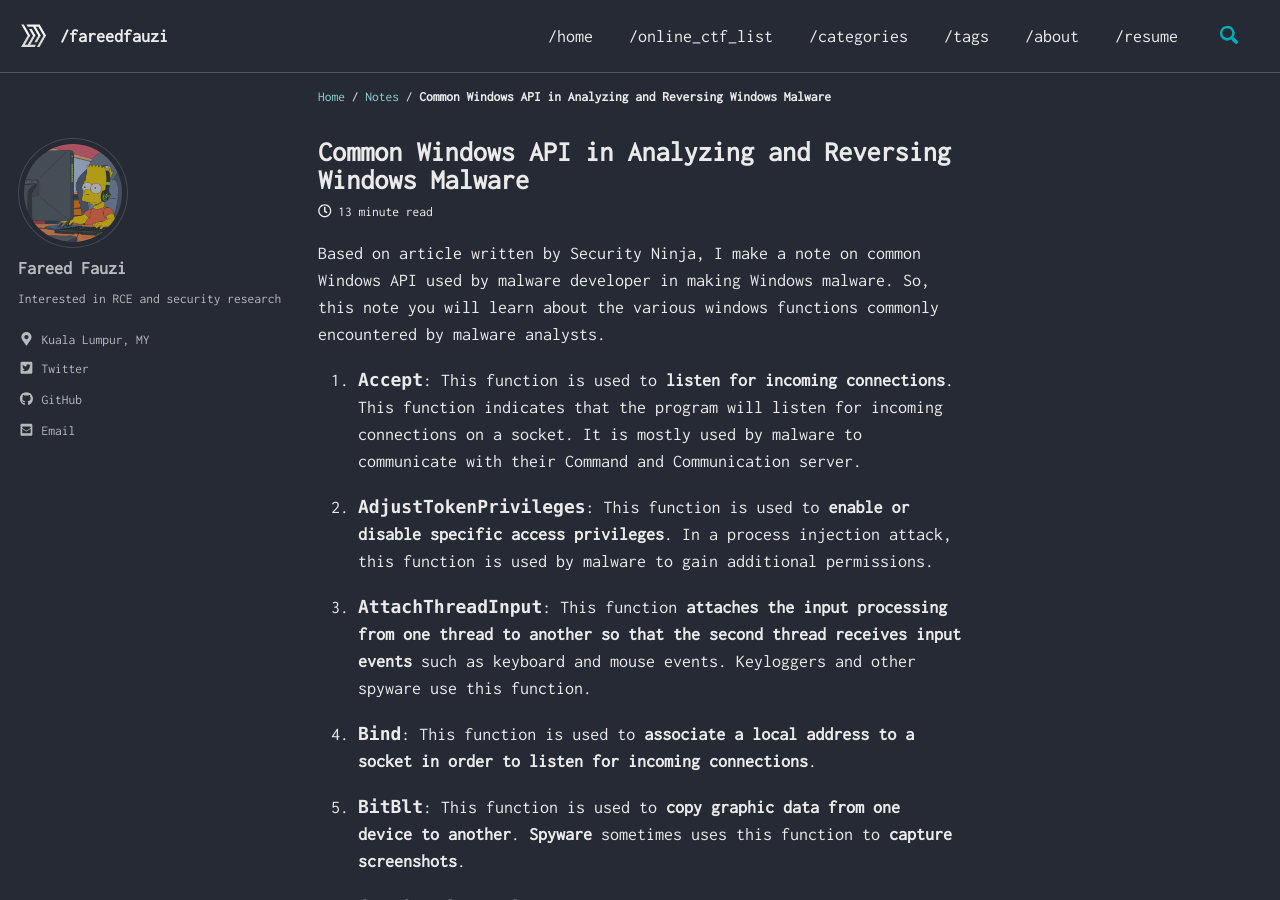
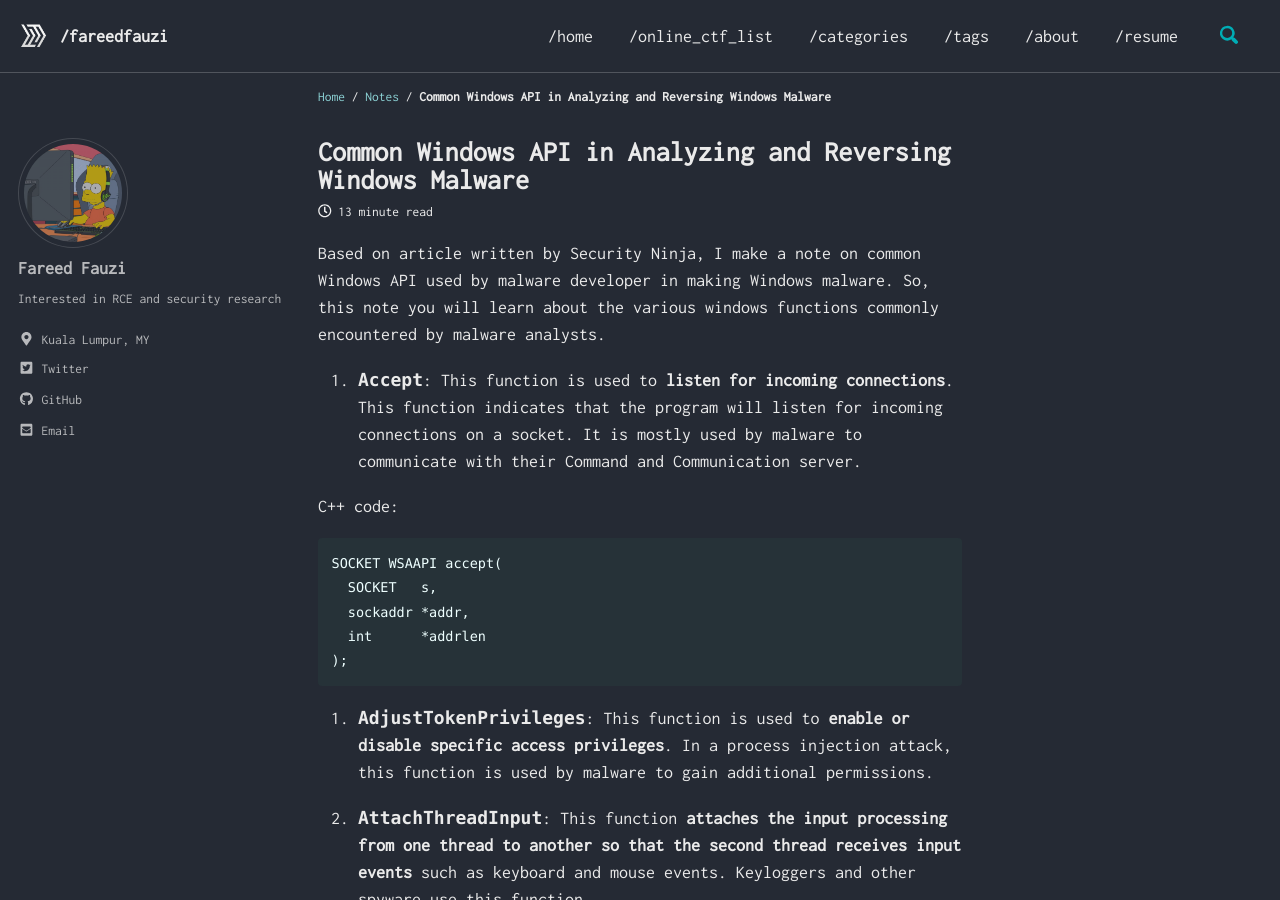
Before and after one commit to spiritedwolf/fareedfauzi.github.io, a Jekyll site: the page built from _posts/2019-08-03-windows_api_in_reversing_malware.md, in a window 1280 px wide and 900 px high. Built offline with Jekyll 4.4.1, drawn with Linux system fonts in a browser that asks for light colours; cached includes are drawn as plain includes.

Commit message:
Update 2019-08-03-windows_api_in_reversing_malware.md

````diff
--- a/_posts/2019-08-03-windows_api_in_reversing_malware.md
+++ b/_posts/2019-08-03-windows_api_in_reversing_malware.md
@@ -12,6 +12,15 @@ Based on article written by Security Ninja, I make a note on common Windows API
 So, this note you will learn about the various windows functions commonly encountered by malware analysts.
 
  1.   **`Accept`**: This function is used to **listen for incoming connections**. This function indicates that the program will listen for incoming connections on a socket. It is mostly used by malware to communicate with their Command and Communication server.
+
+C++ code:
+ ```
+SOCKET WSAAPI accept(
+  SOCKET   s,
+  sockaddr *addr,
+  int      *addrlen
+);
+ ```
 
  2.   **`AdjustTokenPrivileges`**: This function is used to **enable or disable specific access privileges**. In a process injection attack, this function is used by malware to gain additional permissions.
 
````
